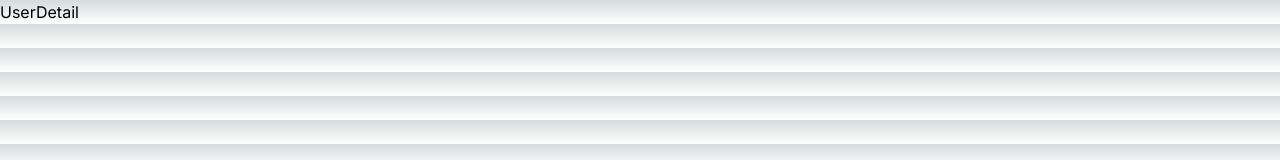
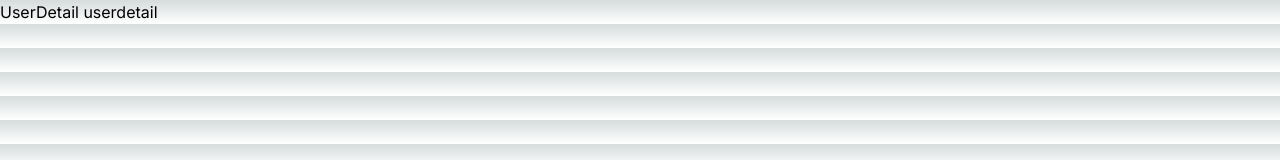
Before and after one commit to HamDean/mosh-nextjs-tutorial, a Next.js app: page /users/userdetail in a window 1280 px wide. Shown: the top 160 px of the page. Built offline with nearby package versions, Linux system fonts and the light colour scheme.

Commit message:
dynamic routes

```diff
--- /dev/null
+++ b/app/users/[id]/page.tsx
@@ -0,0 +1,8 @@
+interface Props {
+  params: { id: number };
+}
+
+const UserDetail = ({ params: { id } }: Props) => {
+  return <div>UserDetail {id}</div>;
+};
+export default UserDetail;
--- /dev/null
+++ b/app/users/[id]/photos/[slug]/page.tsx
@@ -0,0 +1,8 @@
+
+
+const page = ({ params: { slug}}: { params: { slug: number}}) => {
+  return (
+    <div>page {slug}</div>
+  )
+}
+export default page
--- /dev/null
+++ b/app/users/[id]/photos/page.tsx
@@ -0,0 +1,6 @@
+const page = () => {
+  return (
+    <div>Gallery of photos</div>
+  )
+}
+export default page
--- a/app/users/userdetail/page.tsx
+++ /dev/null
@@ -1,6 +0,0 @@
-const UserDetail = () => {
-  return (
-    <div>UserDetail</div>
-  )
-}
-export default UserDetail
```
